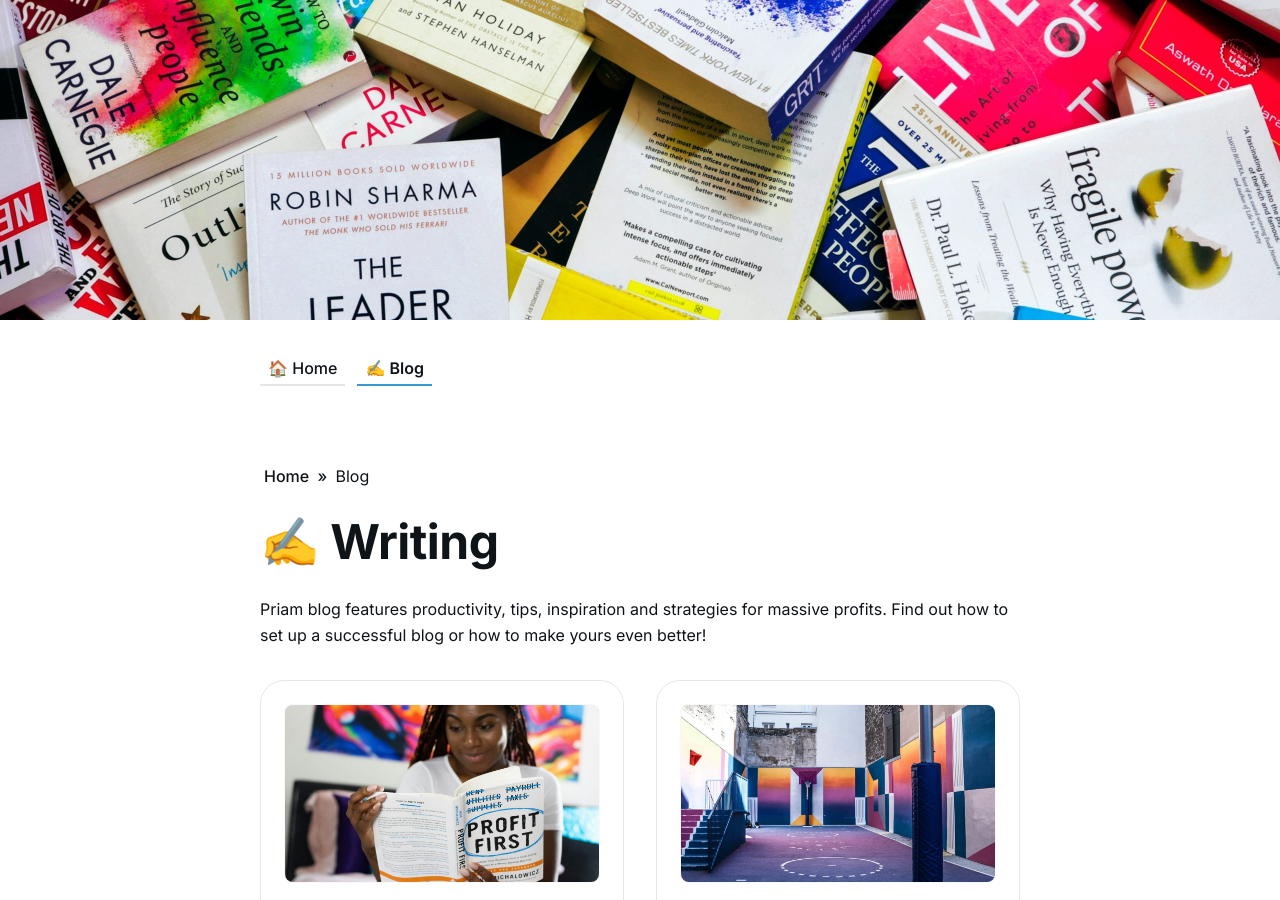
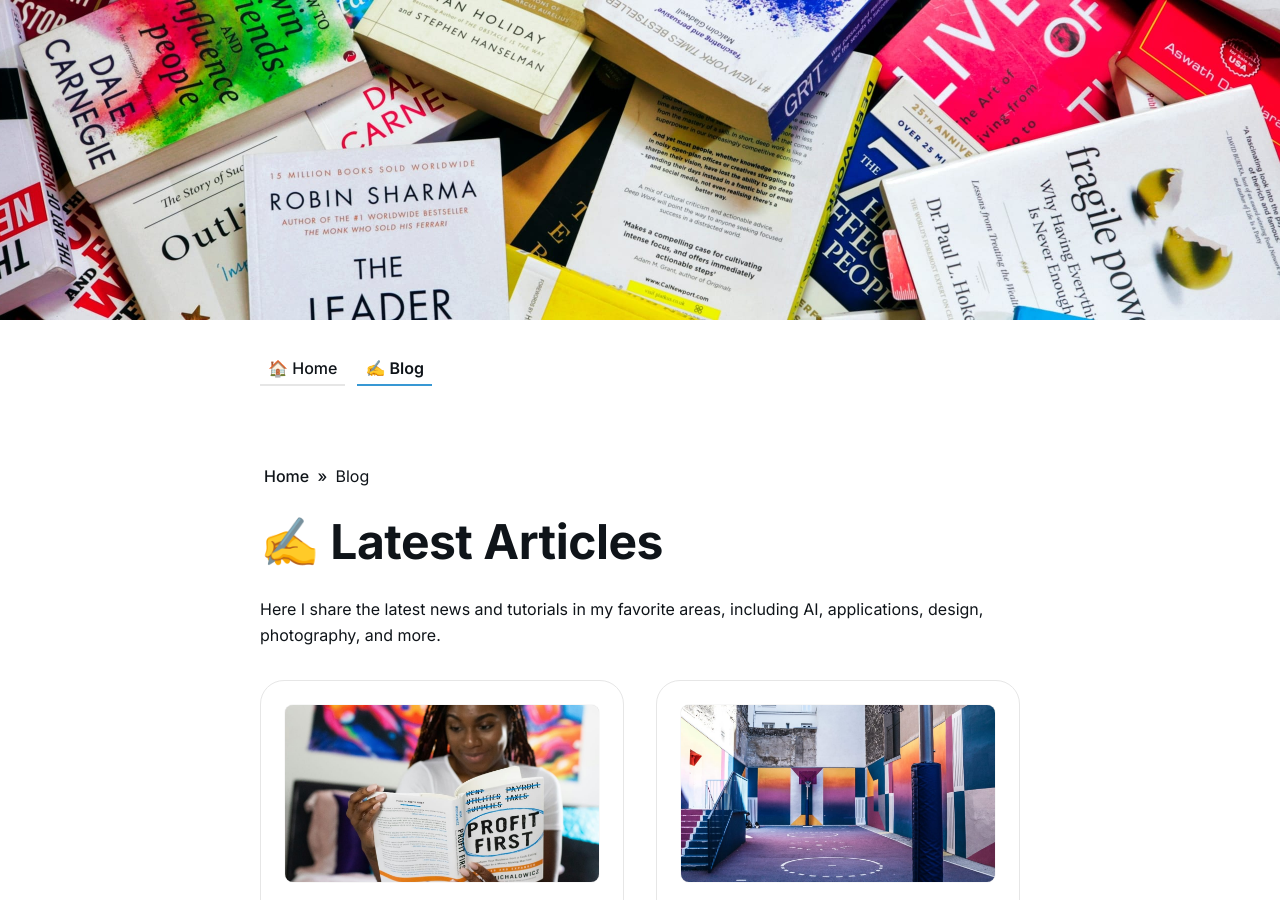
Before and after one commit to meta-blog/meta-blog.github.io, a Jekyll site: the page built from blog/index.html, in a window 1280 px wide and 900 px high. Built offline with Jekyll 4.4.1, drawn with Linux system fonts in a browser that asks for light colours; the list of posts is cut into pages by our own code.

Commit message:
Update index.html

```diff
--- a/blog/index.html
+++ b/blog/index.html
@@ -1,7 +1,7 @@
 ---
 layout: default
-title: ✍️ Writing
-description: Priam blog features productivity, tips, inspiration and strategies for massive profits. Find out how to set up a successful blog or how to make yours even better!
+title: ✍️ Latest Articles
+description: Here I share the latest news and tutorials in my favorite areas, including AI, applications, design, photography, and more.
 page_cover: '/images/101.jpg'
 ---
 
```
